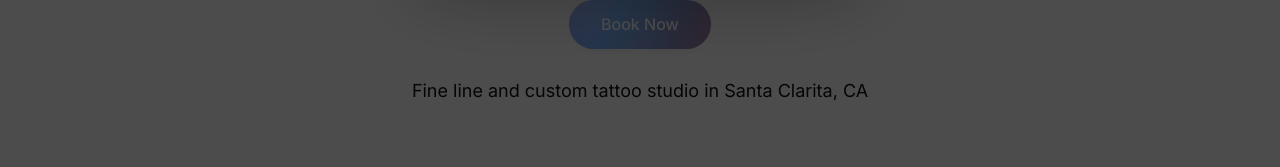
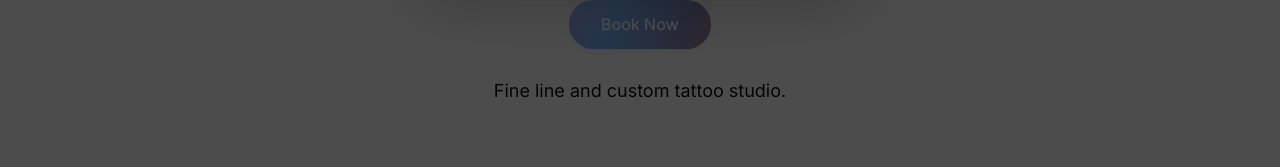
Before and after one commit to DRidleyS/starlet-tattoos, a Next.js app: page / in a window 1280 px wide. Shown: the part 475-642 px from the top of the page. Built offline with nearby package versions, Linux system fonts and the light colour scheme.

Commit message:
no SEO i guess

```diff
--- a/app/page.tsx
+++ b/app/page.tsx
@@ -183,7 +183,7 @@ export default function Home() {
               <BookNowLauncher />
             </div>
             <p className="text-lg text-ink text-center max-w-xl">
-              Fine line and custom tattoo studio in Santa Clarita, CA
+              Fine line and custom tattoo studio.
             </p>
           </div>
 
```
